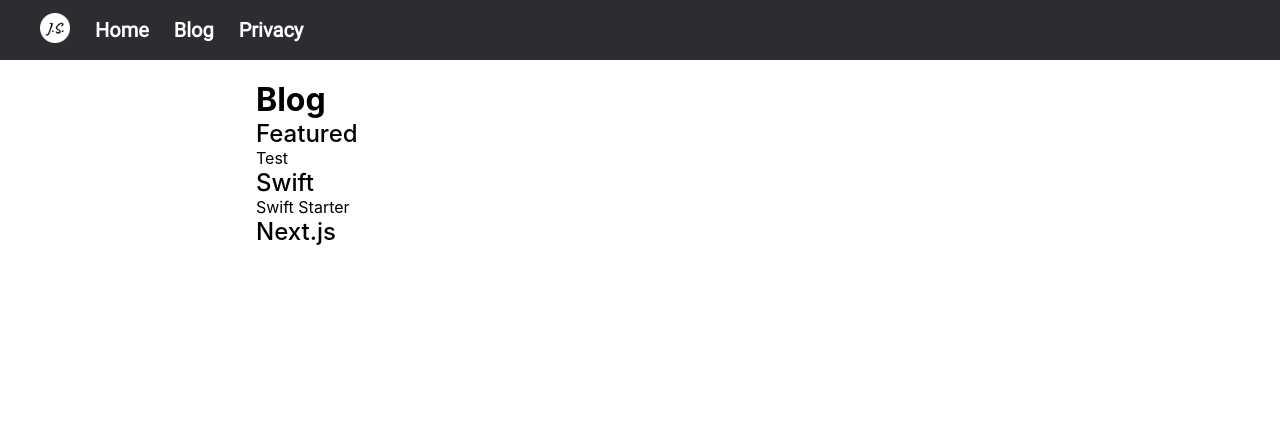
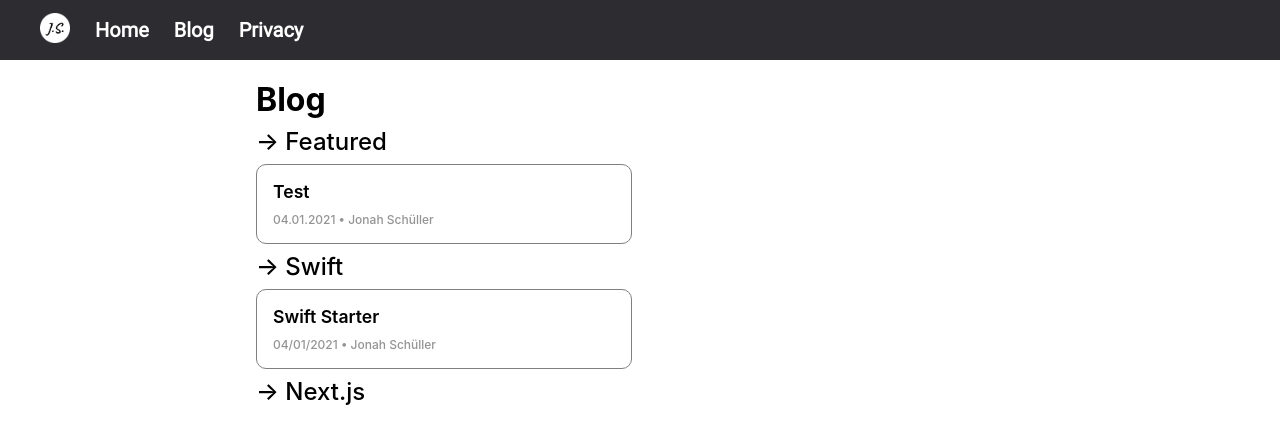
Before and after one commit to jonahschueller/JSchueller.de, a Next.js app: page /blog in a window 1280 px wide. Shown: the top 444 px of the page. Built offline with nearby package versions, Linux system fonts and the light colour scheme.

Commit message:
✨ Blog post grid.

```diff
--- a/_posts/blog.json
+++ b/_posts/blog.json
@@ -6,7 +6,9 @@
                 {
                     "title": "Test",
                     "url": "featured/test",
-                    "source": "Featured/Test.md"
+                    "source": "Featured/Test.md",
+                    "timestamp": "04.01.2021",
+                    "author": "Jonah Schüller"
                 }
             ]
         },
@@ -16,7 +18,9 @@
                 {
                     "title": "Swift Starter",
                     "url": "swift/swift-starter",
-                    "source": "Swift/Swift-Starter.md"
+                    "source": "Swift/Swift-Starter.md",
+                    "timestamp": "04/01/2021",
+                    "author": "Jonah Schüller"
                 }
 
             ]
--- a/pages/blog.js
+++ b/pages/blog.js
@@ -43,10 +43,10 @@
         <div>
             <Link href={`/blog#${category}`}>
                 <div className={commonStyles.subtitle}>
-                    { category }
+                    &#x2192; { category }
                 </div>
             </Link>
-            <div>
+            <div className={styles.postList}>
                 { postList }
             </div>
         </div>
@@ -58,8 +58,13 @@
         <Link
             href="/blog/[category]/[post]"
             as={`/blog/${post.url}`}>
-            <div className={commonStyles.link}>
-                { post.title }
+            <div className={styles.post}>
+                <div className={styles.postTitle}>
+                    { post.title }
+                </div>
+                <div className={styles.postMeta}>
+                    { post.timestamp } &#x2022; { post.author }
+                </div>
             </div>
         </Link>
     )
--- a/pages/index.js
+++ b/pages/index.js
@@ -35,7 +35,7 @@
 
         </div>
 
-        <Blog></Blog>
+        <Blog/>
 
       </main>
 
--- a/styles/Blog.module.css
+++ b/styles/Blog.module.css
@@ -2,3 +2,34 @@
     margin: 0;
     margin-top: 60px;
 }
+
+.postList {
+    display: grid;
+    width: 100%;
+    grid-template-columns: repeat(auto-fill, minmax(250px, 1fr));
+    gap: 1rem;
+    margin: 0.5rem 0;
+}
+
+.post {
+    padding: 1rem;
+    border: 1px solid gray;
+    border-radius: 10px;
+}
+
+.post:hover {
+    border: 1px solid var(--highlight-color);
+    cursor: pointer;
+}
+
+.postTitle {
+    font-size: 1.1rem;
+    font-weight: 600;
+}
+
+.postMeta {
+    color: var(--secondary-text);
+    font-size: 0.75rem;
+    margin-top: 10px;
+    font-weight: 500;
+}
--- a/styles/Content.module.css
+++ b/styles/Content.module.css
@@ -19,6 +19,7 @@
 
 
 .subtitle {
+    margin: 0.5rem 0;
     font-size: 1.5rem;
     font-weight: 500;
     text-align: left;
--- a/styles/Post.module.css
+++ b/styles/Post.module.css
@@ -13,7 +13,7 @@
 .postContent p code {
     font-family: 'Courier New', Courier, monospace;
     background-color: #293133;
-    padding: 0.4rem;
-    border-radius: 5px;
+    padding: 4px 8px;
+    border-radius: 8px;
     color: white;
 }
--- a/styles/globals.css
+++ b/styles/globals.css
@@ -11,6 +11,9 @@
   margin: 0;
   font-family: -apple-system, BlinkMacSystemFont, Segoe UI, Roboto, Oxygen,
     Ubuntu, Cantarell, Fira Sans, Droid Sans, Helvetica Neue, sans-serif;
+
+  --highlight-color: #000;
+  --secondary-text: rgb(148, 148, 148);
 }
 
 a {
```
Also changed, not shown: _posts/Swift/Swift-Starter.md (+2 -2 lines).
